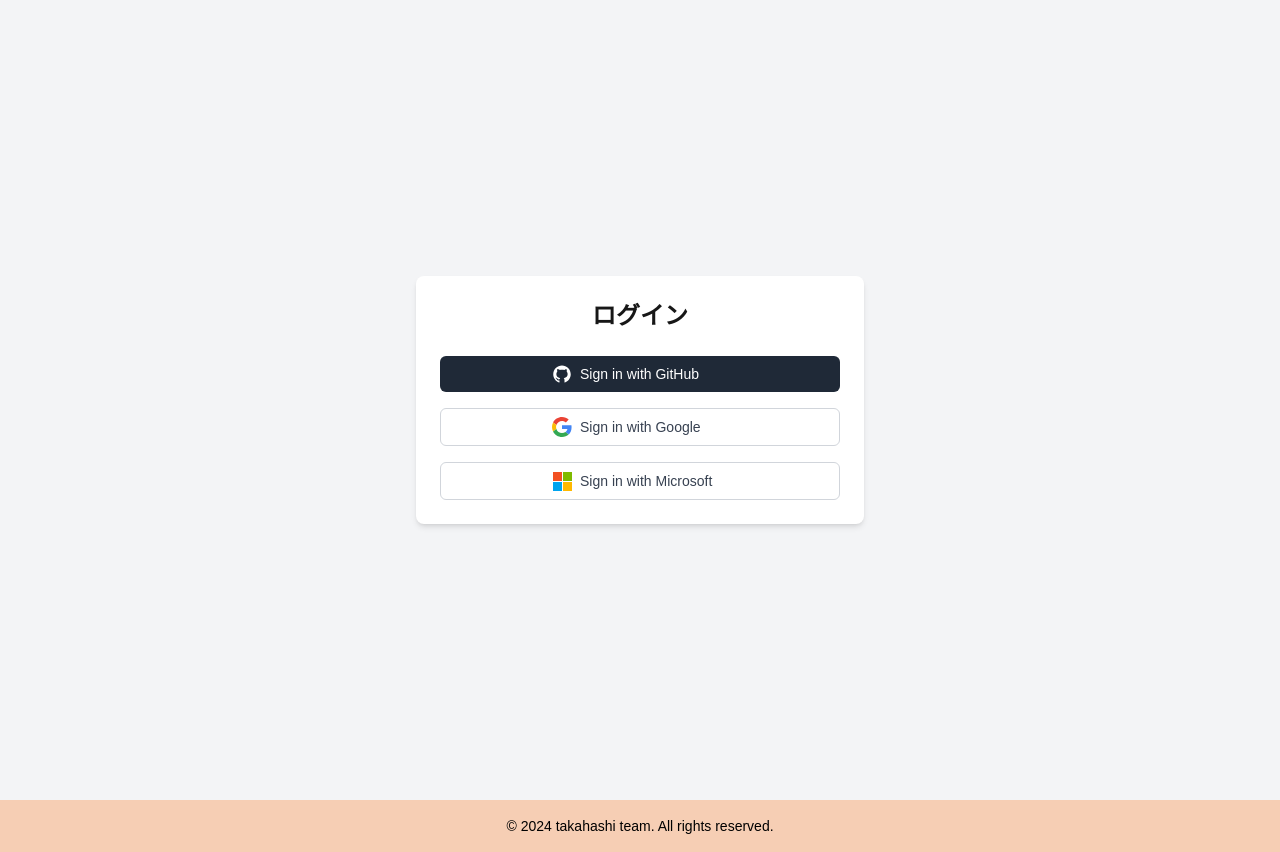
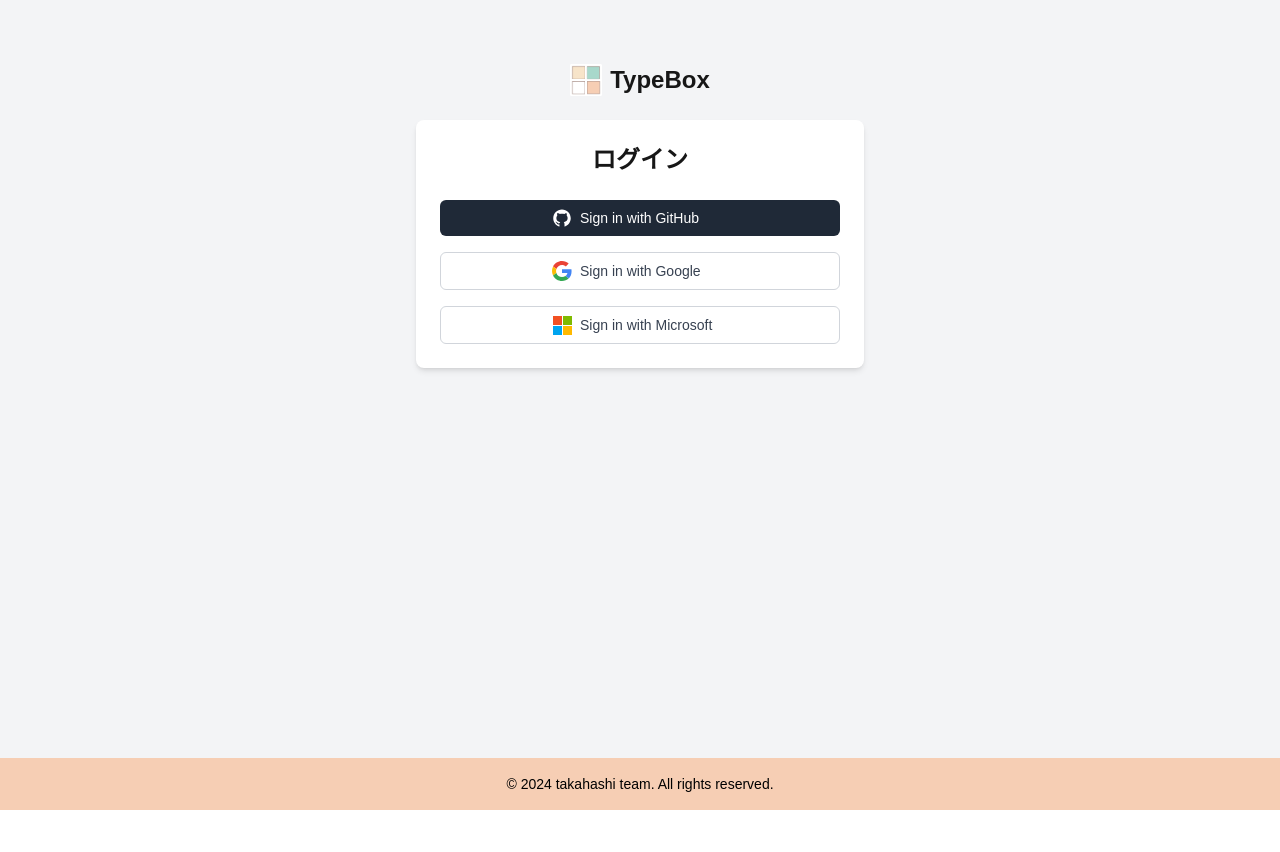
Before and after one commit to Take327/typebox, a Next.js app: page /login in a window 1280 px wide. After the commit the page ends 810 px from the top, so only its background shows below. Built offline with nearby package versions, Linux system fonts and the light colour scheme.

Commit message:
フッター調整

```diff
--- a/src/app/layout.tsx
+++ b/src/app/layout.tsx
@@ -49,7 +49,7 @@ export default function RootLayout({
         />
       </head>
 
-      <body>
+      <body className="flex flex-col">
         {/* ヘッダーとサイドメニューを全ページで共通表示 */}
         {/* メニューの状態を管理するプロバイダー */}
         {!isLoginPage && (
@@ -59,7 +59,7 @@ export default function RootLayout({
           </MenuProvider>
         )}
         {/* メインコンテンツ */}
-        <main className="flex-grow min-h-[calc(100vh-64px)]">{children}</main>
+        <main className="flex-grow min-h-[calc(100vh-42px)] bg-gray-100">{children}</main>
         {/* Footer */}
         <Footer />
       </body>
--- a/src/app/login/page.tsx
+++ b/src/app/login/page.tsx
@@ -1,28 +1,32 @@
-'use client';
+"use client";
 
-import { signIn } from 'next-auth/react';
-import { AiOutlineGithub } from 'react-icons/ai';
-import GoogleIcon from '../components/icons/GoogleIcon';
-import MicrosoftIcon from '../components/icons/MicrosoftIcon';
+import { signIn } from "next-auth/react";
+import { AiOutlineGithub } from "react-icons/ai";
+import GoogleIcon from "../components/icons/GoogleIcon";
+import MicrosoftIcon from "../components/icons/MicrosoftIcon";
 
 export default function LoginPage() {
   const handleSignIn = async (provider: string) => {
     try {
       await signIn(provider);
     } catch (error) {
-      console.error('ログインエラー:', error);
-      alert('ログインに失敗しました。再度お試しください。');
+      console.error("ログインエラー:", error);
+      alert("ログインに失敗しました。再度お試しください。");
     }
   };
 
   return (
-    <div className="flex flex-col items-center justify-center min-h-screen bg-gray-100">
-      <div className="w-full max-w-md p-6 bg-white rounded-lg shadow-md">
+    <div className="flex flex-col items-center pt-16">
+      <div className="flex">
+        <img src="/typebox_logo.svg" alt="ロゴ" className="w-8 h-8 mr-2" />
+        <h1 className="text-2xl font-bold mb-6 text-center">TypeBox</h1>
+      </div>
+      <div className="mx-6 p-6 w-9/12 max-w-md bg-white rounded-lg shadow-md">
         <h1 className="text-2xl font-bold mb-6 text-center">ログイン</h1>
         <div className="space-y-4">
           {/* 共通のボタンコンポーネント */}
           <AuthButton
-            onClick={() => handleSignIn('github')}
+            onClick={() => handleSignIn("github")}
             bgColor="bg-gray-800"
             hoverColor="hover:bg-gray-700"
             ringColor="focus:ring-gray-800"
@@ -31,7 +35,7 @@ export default function LoginPage() {
           />
 
           <AuthButton
-            onClick={() => handleSignIn('google')}
+            onClick={() => handleSignIn("google")}
             bgColor="bg-white"
             hoverColor="hover:bg-gray-50"
             ringColor="focus:ring-gray-400"
@@ -42,7 +46,7 @@ export default function LoginPage() {
           />
 
           <AuthButton
-            onClick={() => handleSignIn('azure-ad')}
+            onClick={() => handleSignIn("azure-ad")}
             bgColor="bg-white"
             hoverColor="hover:bg-gray-50"
             ringColor="focus:ring-gray-400"
@@ -73,8 +77,8 @@ const AuthButton: React.FC<AuthButtonProps> = ({
   bgColor,
   hoverColor,
   ringColor,
-  textColor = 'text-white',
-  borderColor = '',
+  textColor = "text-white",
+  borderColor = "",
   icon,
   label,
 }) => (
```
